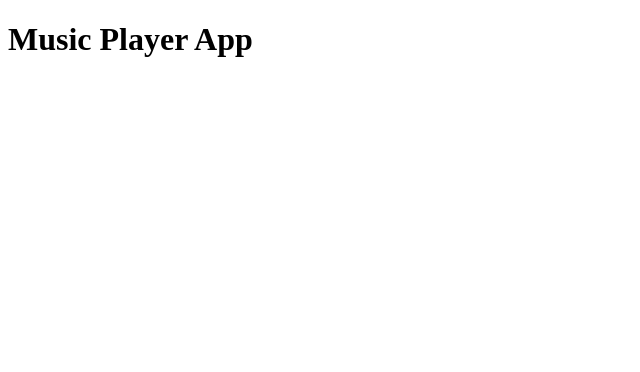
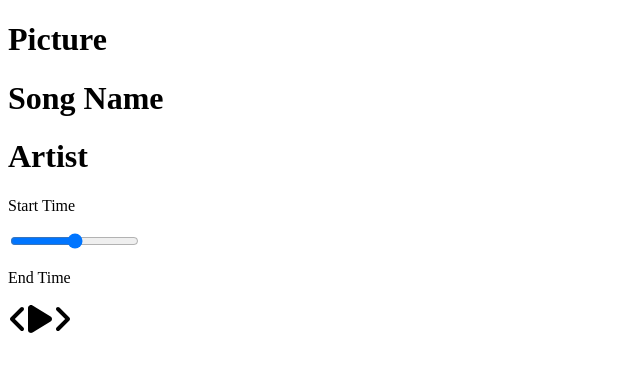
Before and after one commit to PabloHFR/music-player-react, a React (Create React App) app: page / in a window 1280 px wide. Shown: the top 372 px of the page, without its empty margins (0-640 px from the left). Built offline with nearby package versions, Linux system fonts and the light colour scheme.

Commit message:
Added Player and Song components basic structure and Font Awesome packages

```diff
--- a/package.json
+++ b/package.json
@@ -3,6 +3,9 @@
   "version": "0.1.0",
   "private": true,
   "dependencies": {
+    "@fortawesome/fontawesome-svg-core": "^6.2.1",
+    "@fortawesome/free-solid-svg-icons": "^6.2.1",
+    "@fortawesome/react-fontawesome": "^0.2.0",
     "@testing-library/jest-dom": "^5.16.5",
     "@testing-library/react": "^13.4.0",
     "@testing-library/user-event": "^13.5.0",
--- a/src/App.js
+++ b/src/App.js
@@ -1,9 +1,14 @@
 import React from "react";
+
+// Adding components
+import Player from "./components/Player";
+import Song from "./components/Song";
 
 function App() {
   return (
     <div className="App">
-      <h1>Music Player App</h1>
+      <Song />
+      <Player />
     </div>
   );
 }
--- /dev/null
+++ b/src/components/Player.js
@@ -0,0 +1,30 @@
+import React from "react";
+import { FontAwesomeIcon } from "@fortawesome/react-fontawesome";
+import {
+  faPlay,
+  faAngleLeft,
+  faAngleRight,
+} from "@fortawesome/free-solid-svg-icons";
+
+const Player = () => {
+  return (
+    <div className="player">
+      <div className="time-control">
+        <p>Start Time</p>
+        <input type="range" />
+        <p>End Time</p>
+      </div>
+      <div className="play-control">
+        <FontAwesomeIcon className="skip-back" size="2x" icon={faAngleLeft} />
+        <FontAwesomeIcon className="play" size="2x" icon={faPlay} />
+        <FontAwesomeIcon
+          className="skip-forward"
+          size="2x"
+          icon={faAngleRight}
+        />
+      </div>
+    </div>
+  );
+};
+
+export default Player;
--- /dev/null
+++ b/src/components/Song.js
@@ -0,0 +1,13 @@
+import React from "react";
+
+const Song = () => {
+  return (
+    <div className="song-container">
+      <h1>Picture</h1>
+      <h1>Song Name</h1>
+      <h1>Artist</h1>
+    </div>
+  );
+};
+
+export default Song;
```
Also changed, not shown: 1 other file (tests, documents, lock files or other folders).
